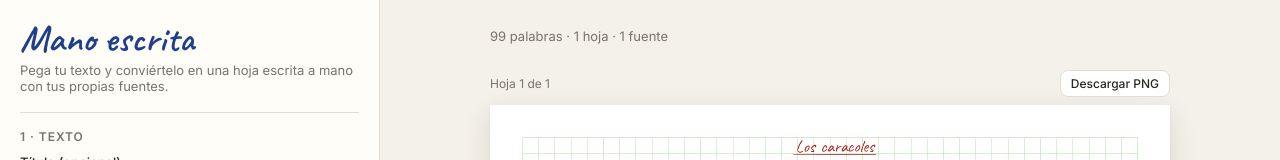
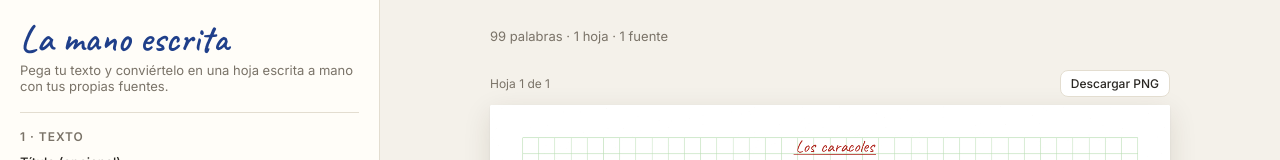
Before and after one commit to Yonisto/manuscrito, a plain HTML site: page index.html in a window 1280 px wide. Shown: the top 160 px of the page. Drawn offline with Linux system fonts and the light colour scheme.

Commit message:
Update index.html

```diff
--- a/index.html
+++ b/index.html
@@ -3,7 +3,7 @@
 <head>
 <meta charset="utf-8">
 <meta name="viewport" content="width=device-width, initial-scale=1">
-<title>Mano escrita — texto a hoja escrita a mano</title>
+<title>La mano escrita — texto a hoja escrita a mano</title>
 <link rel="preconnect" href="https://fonts.googleapis.com">
 <link rel="preconnect" href="https://fonts.gstatic.com" crossorigin>
 <link href="https://fonts.googleapis.com/css2?family=Caveat:wght@400;600&family=Indie+Flower&family=Patrick+Hand&family=Shadows+Into+Light&family=Homemade+Apple&family=Inter:wght@400;500;600&display=swap" rel="stylesheet">
@@ -81,7 +81,7 @@
 <body>
 <div class="app">
   <aside>
-    <h1>Mano escrita</h1>
+    <h1>La mano escrita</h1>
     <p class="sub">Pega tu texto y conviértelo en una hoja escrita a mano con tus propias fuentes.</p>
 
     <section>
```
